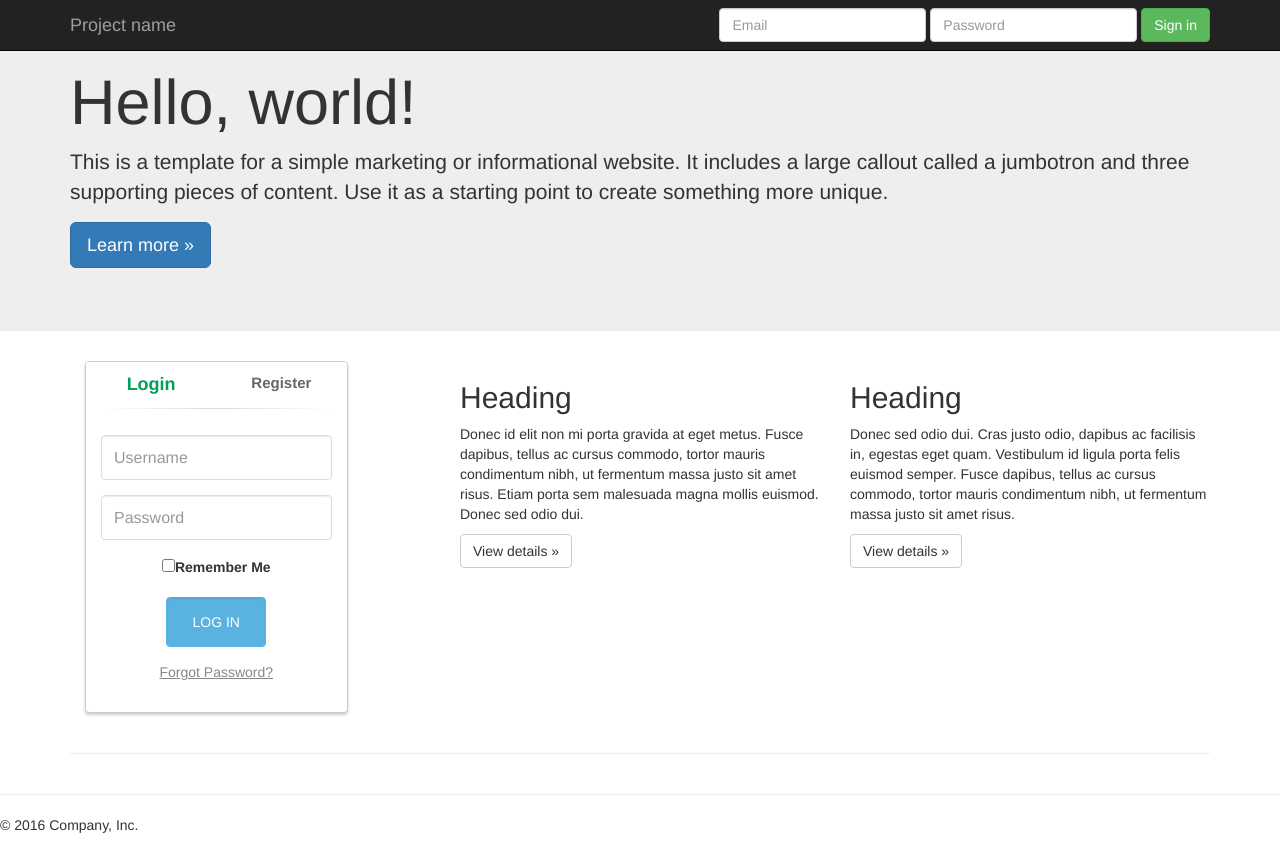
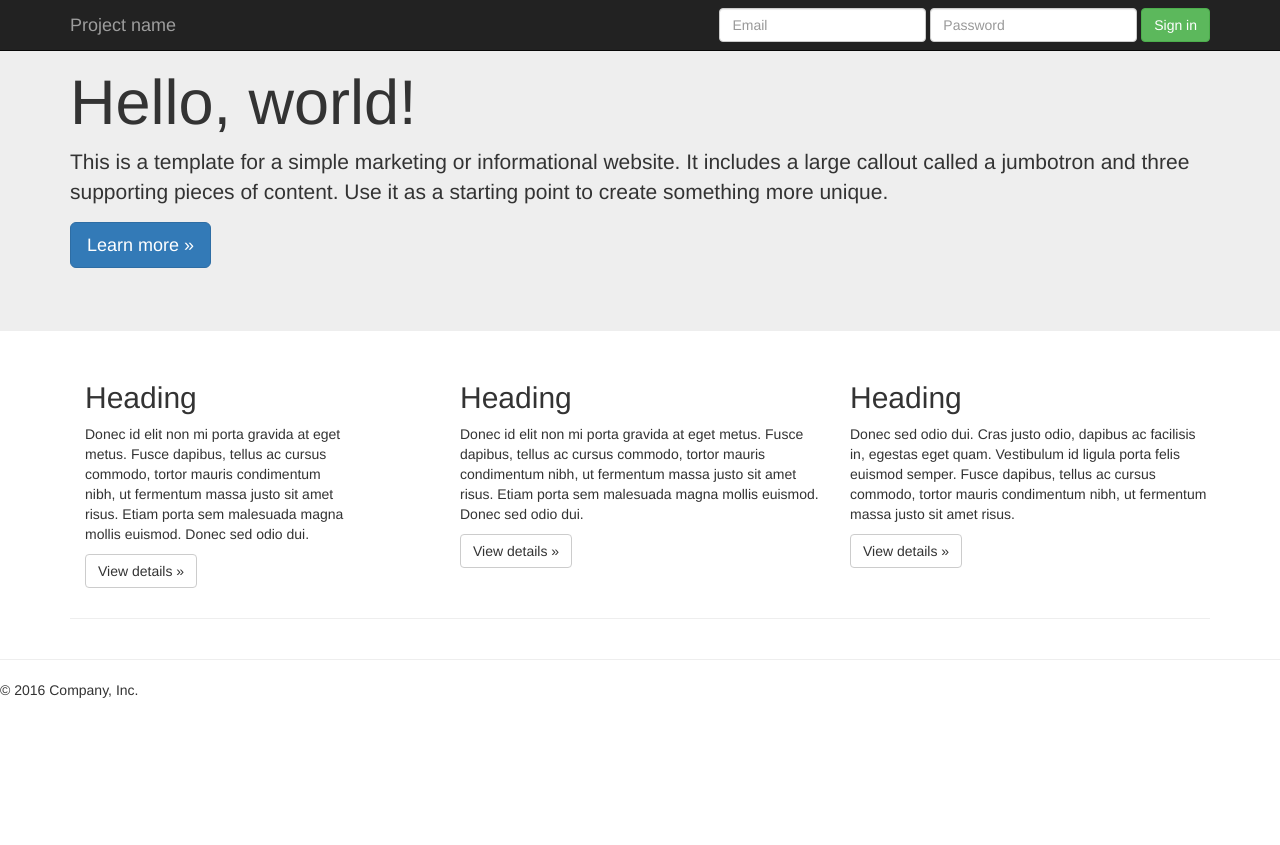
Before and after one commit to WholeCoder/TrailerTracker, an Angular app: page / in a window 1280 px wide. After the commit the page ends 800 px from the top, so only its background shows below. Built offline with nearby package versions, Linux system fonts and the light colour scheme; what ng2-bootstrap would draw is missing.

Commit message:
Removed lredundant login form.

```diff
--- a/src/app/my-new-coonent/my-new-coonent.component.html
+++ b/src/app/my-new-coonent/my-new-coonent.component.html
@@ -1,74 +1,9 @@
 <div class="container">
         <div class="row">
 			<div class="col-md-3">
-				<div class="panel panel-login">
-					<div class="panel-heading">
-						<div class="row">
-							<div class="col-xs-6">
-								<a href="#" class="active" id="login-form-link">Login</a>
-							</div>
-							<div class="col-xs-6">
-								<a href="#" id="register-form-link">Register</a>
-							</div>
-						</div>
-						<hr>
-					</div>
-					<div class="panel-body">
-						<div class="row">
-							<div class="col-lg-12">
-								<form id="login-form" action="http://phpoll.com/login/process" method="post" role="form" style="display: block;">
-									<div class="form-group">
-										<input type="text" name="username" id="username" tabindex="1" class="form-control" placeholder="Username" value="">
-									</div>
-									<div class="form-group">
-										<input type="password" name="password" id="password" tabindex="2" class="form-control" placeholder="Password">
-									</div>
-									<div class="form-group text-center">
-										<input type="checkbox" tabindex="3" class="" name="remember" id="remember">
-										<label for="remember"> Remember Me</label>
-									</div>
-									<div class="form-group">
-										<div class="row">
-											<div class="col-sm-6 col-sm-offset-3">
-												<input type="submit" name="login-submit" id="login-submit" tabindex="4" class="form-control btn btn-login" value="Log In">
-											</div>
-										</div>
-									</div>
-									<div class="form-group">
-										<div class="row">
-											<div class="col-lg-12">
-												<div class="text-center">
-													<a href="http://phpoll.com/recover" tabindex="5" class="forgot-password">Forgot Password?</a>
-												</div>
-											</div>
-										</div>
-									</div>
-								</form>
-								<form id="register-form" action="http://phpoll.com/register/process" method="post" role="form" style="display: none;">
-									<div class="form-group">
-										<input type="text" name="username" id="username" tabindex="1" class="form-control" placeholder="Username" value="">
-									</div>
-									<div class="form-group">
-										<input type="email" name="email" id="email" tabindex="1" class="form-control" placeholder="Email Address" value="">
-									</div>
-									<div class="form-group">
-										<input type="password" name="password" id="password" tabindex="2" class="form-control" placeholder="Password">
-									</div>
-									<div class="form-group">
-										<input type="password" name="confirm-password" id="confirm-password" tabindex="2" class="form-control" placeholder="Confirm Password">
-									</div>
-									<div class="form-group">
-										<div class="row">
-											<div class="col-sm-6 col-sm-offset-3">
-												<input type="submit" name="register-submit" id="register-submit" tabindex="4" class="form-control btn btn-register" value="Register Now">
-											</div>
-										</div>
-									</div>
-								</form>
-							</div>
-						</div>
-					</div>
-				</div>
+        <h2>Heading</h2>
+        <p>Donec id elit non mi porta gravida at eget metus. Fusce dapibus, tellus ac cursus commodo, tortor mauris condimentum nibh, ut fermentum massa justo sit amet risus. Etiam porta sem malesuada magna mollis euismod. Donec sed odio dui. </p>
+        <p><a class="btn btn-default" href="#" role="button">View details &raquo;</a></p>
 			</div>
 		</div>
 	</div>
```
